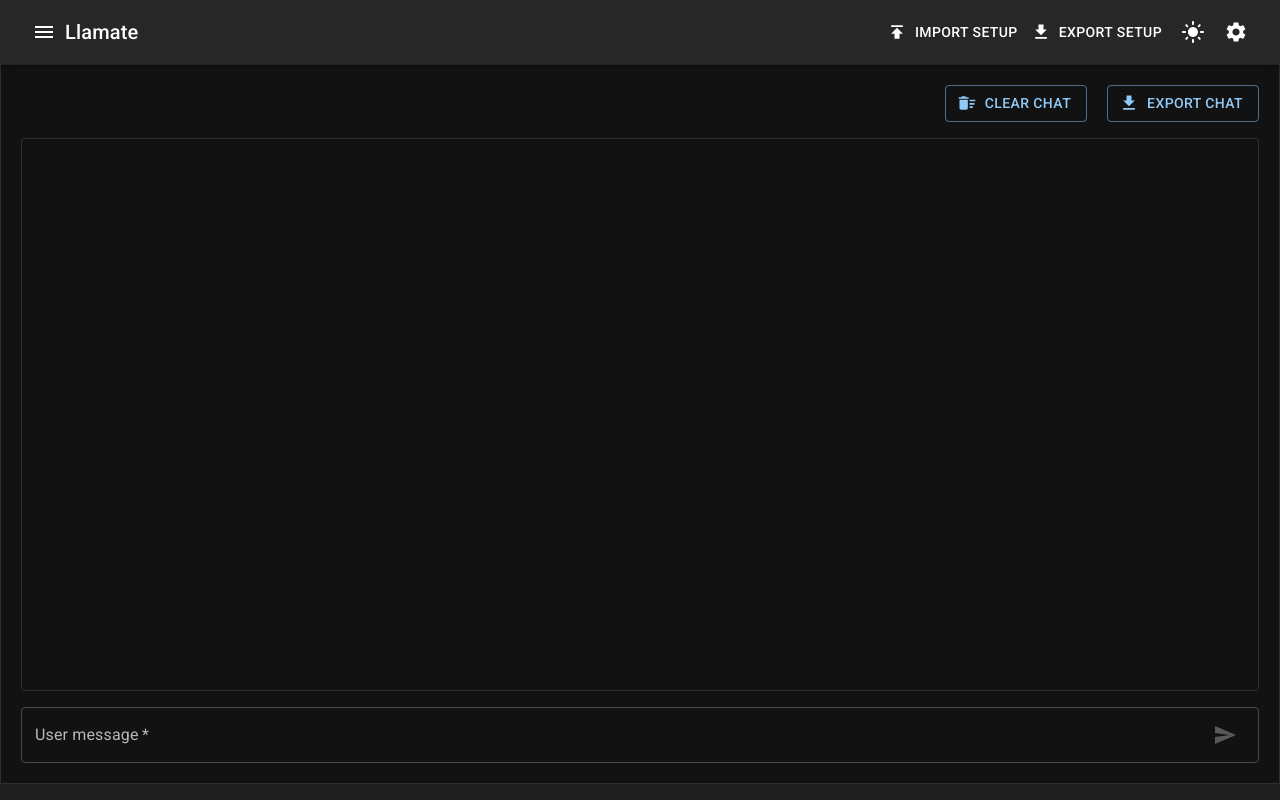
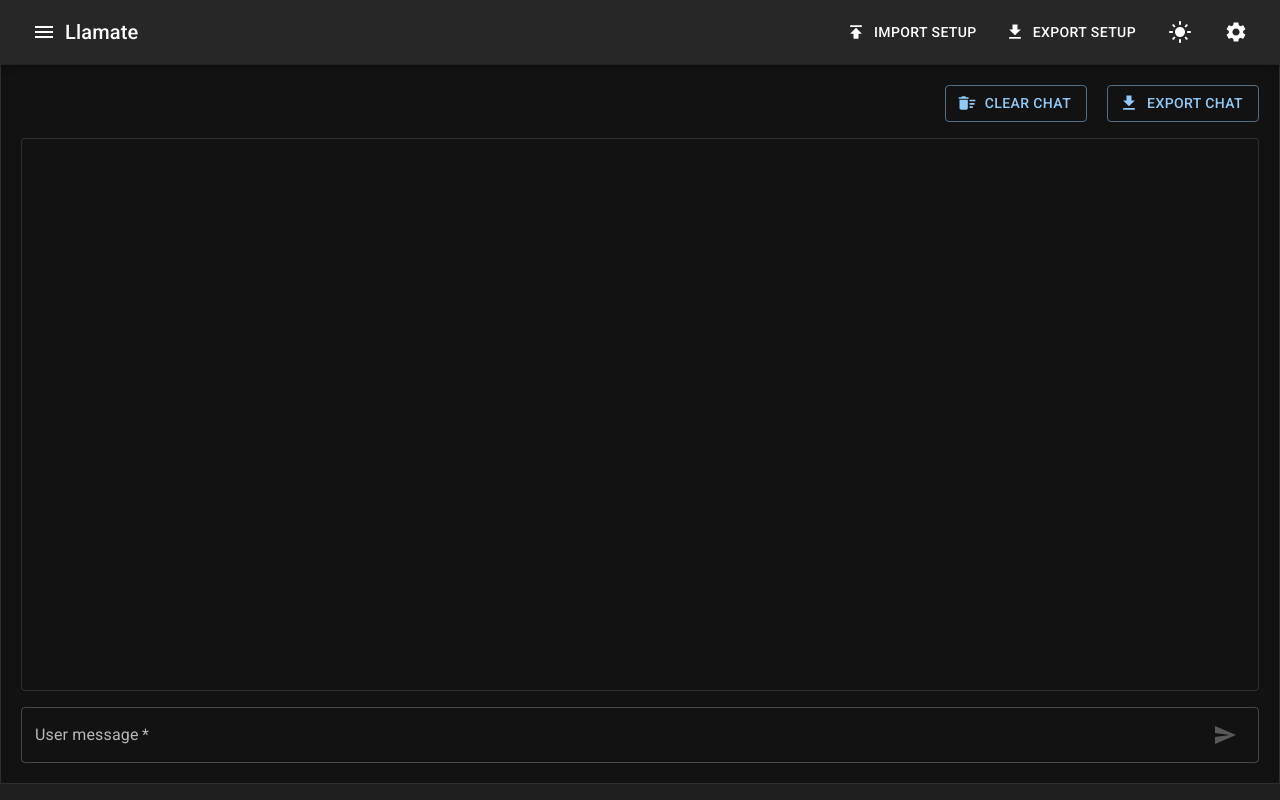
Before and after one commit to cerelabsteam/Llamate, a React (Vite) app: page / in a window 1280 px wide. Built offline with nearby package versions, Linux system fonts and the light colour scheme.

Commit message:
💄 fix navbar styling

```diff
--- a/src/stylesheets/CustomAppBar.css
+++ b/src/stylesheets/CustomAppBar.css
@@ -8,9 +8,8 @@
   margin-left: auto;
   display: flex;
   flex-direction: row;
-  gap: 1px;
+  gap: 1rem;
 }
 .AppBar-Elements-Buttons {
   position: absolute;
-  right: 45px;
 }
--- a/src/stylesheets/ThemeToggleFAB.css
+++ b/src/stylesheets/ThemeToggleFAB.css
@@ -1,7 +1,4 @@
 .ThemeToggleFAB {
-  position: absolute !important;
-  bottom: 12px;
-  right: 67px;
 }
 
 .ThemeToggleFAB.light {
```
